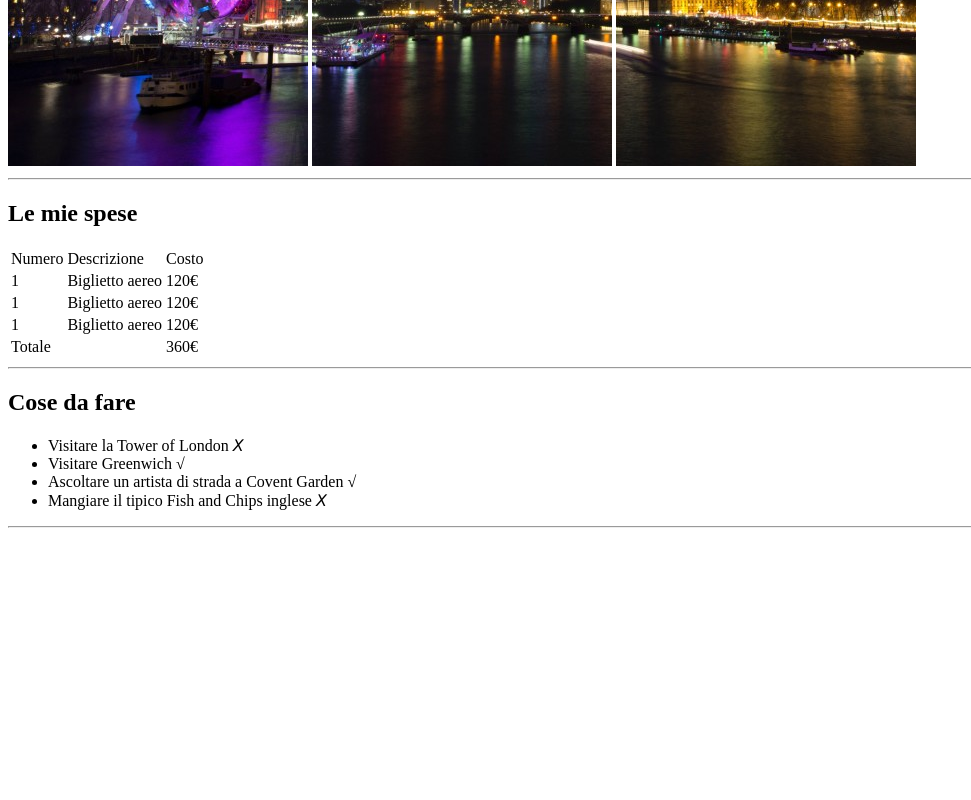
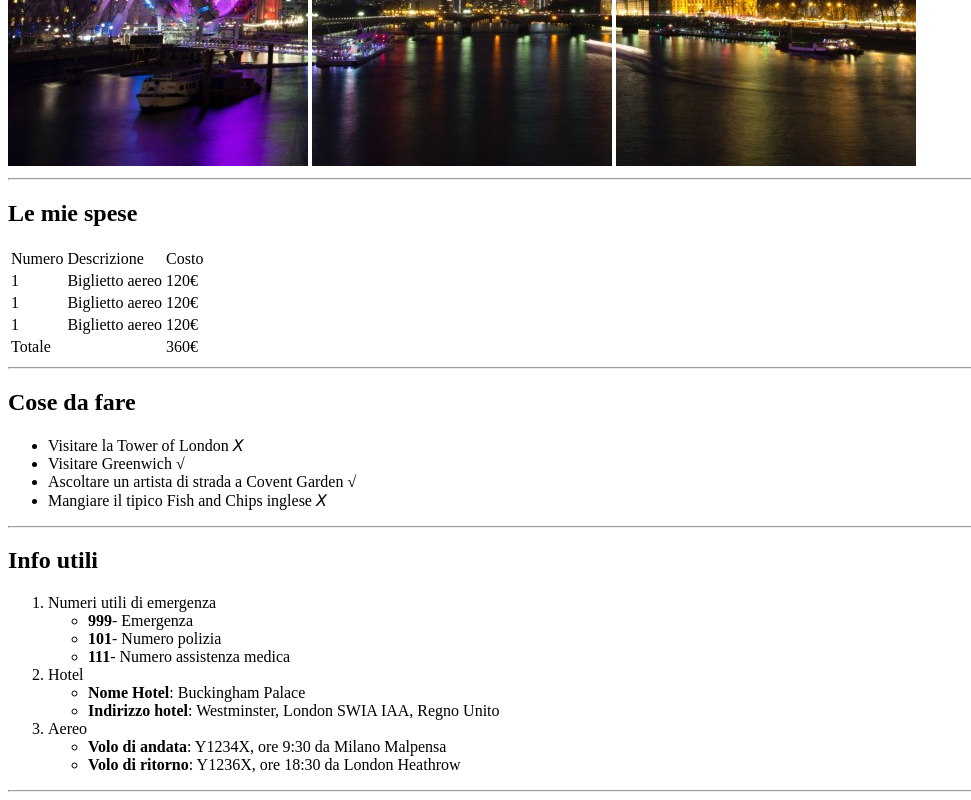
Before and after one commit to TeoFanta99/html-london-trip, a plain HTML site: page index.html in a window 1280 px wide. Shown: the part 514-1314 px from the top of the page, without its empty margins (0-971 px from the left). Before the commit the page ends 1050 px from the top, so only its background shows below. Drawn offline with Linux system fonts and the light colour scheme.

Commit message:
completato info utili

```diff
--- a/index.html
+++ b/index.html
@@ -45,7 +45,31 @@
 
         <!-- Info utili -->
         <div>
+            <h2>Info utili</h2>
+            <ol>
+                <li>Numeri utili di emergenza
+                    <ul>
+                        <li><strong>999</strong>- Emergenza</li>
+                        <li><strong>101</strong>- Numero polizia</li>
+                        <li><strong>111</strong>- Numero assistenza medica</li>
+                    </ul>
+                </li>
 
+                <li>Hotel
+                    <ul>
+                        <li><strong>Nome Hotel</strong>: Buckingham Palace</li>
+                        <li><strong>Indirizzo hotel</strong>: Westminster, London SWIA IAA, Regno Unito</li>
+                    </ul>
+                </li>
+
+                <li>Aereo
+                    <ul>
+                        <li><strong>Volo di andata</strong>: Y1234X, ore 9:30 da Milano Malpensa</li>
+                        <li><strong>Volo di ritorno</strong>: Y1236X, ore 18:30 da London Heathrow</li>
+                    </ul>
+                </li>
+            </ol>
+            <hr>
         </div>
 
     </main>
```
